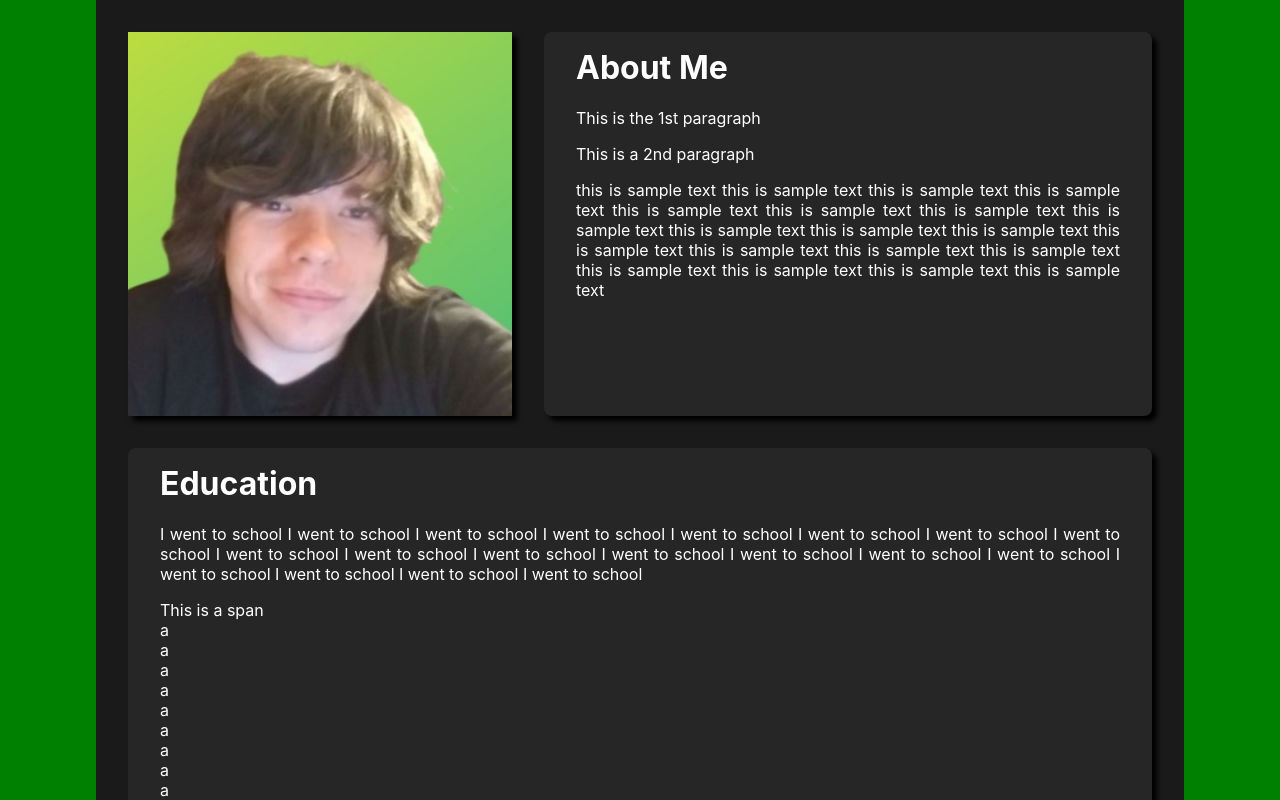
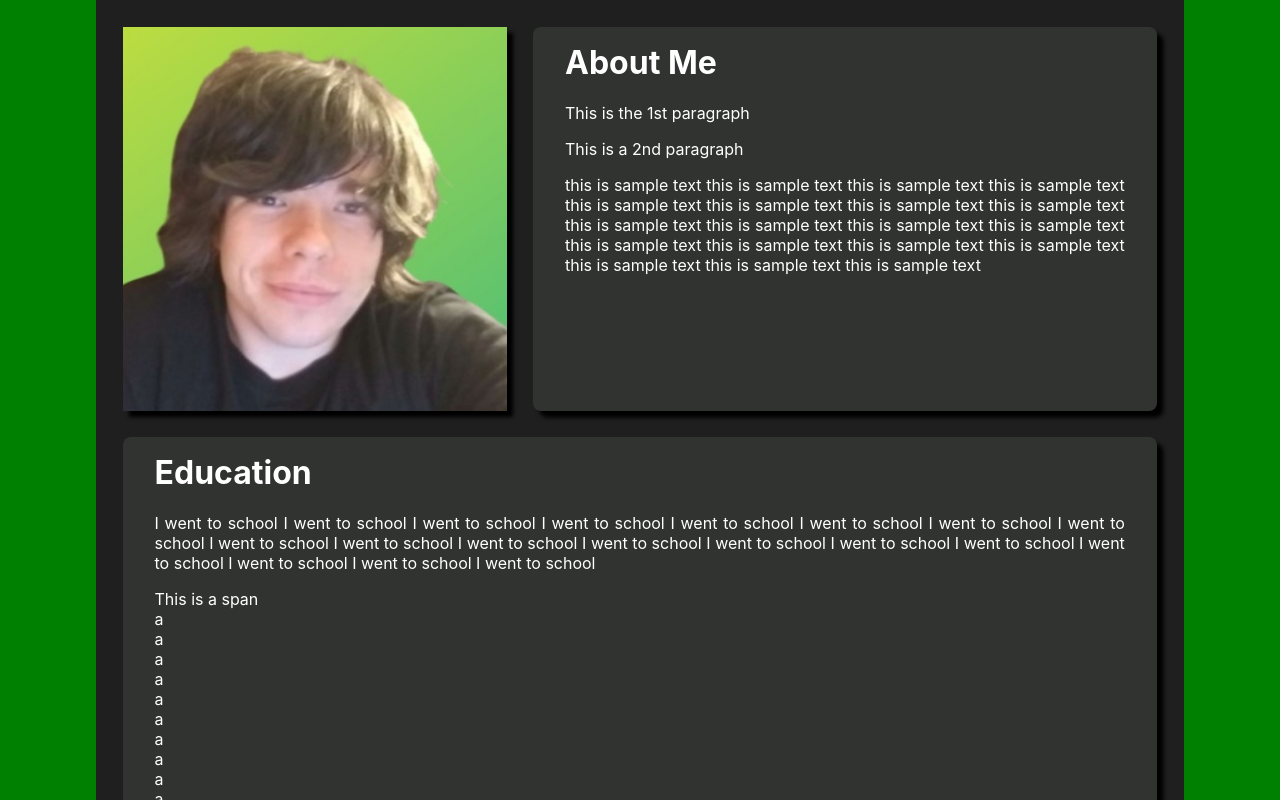
Before and after one commit to ydnamjs/personal-website, a React (Create React App) app: page / in a window 1280 px wide. Shown: the top 800 px of the page. Built offline with nearby package versions, Linux system fonts and the light colour scheme.

Commit message:
Fixed title elements breaking out of their parent containers and dried the panel border

```diff
--- a/src/about-me/AboutMe.css
+++ b/src/about-me/AboutMe.css
@@ -1,29 +1,31 @@
 :root {
-	--panel-background: #252625;
-	--panel-margins: 2rem;
+	--panel-background: #313331;
+	--panel-margins: 2.5%;
 }
 
 .panel-container {
 	position: relative;
 	padding-bottom: var(--panel-margins);
+	padding-right: var(--panel-margins);
 }
 
 .title-bar {
 	position: relative;
 	display: flex;
 	flex-wrap: wrap;
+	flex-direction: row;
 }
 
 .self-picture {
 	display: inline;
 
-	width: 24rem;
-	height: 24rem;
+	flex-basis: 24rem;
+
+	min-width: 0;
+	min-height: 0;
 
 	margin-left: var(--panel-margins);
 	margin-top: var(--panel-margins);
-
-	box-shadow: 5px 5px 5px black;
 
 	/* border-color: #1e5128;
 	border-width: 1rem;
@@ -32,15 +34,15 @@
 
 .title-text-box {
 	flex: 1;
-	display: inline;
-	min-width: 24rem;
+	flex-basis: 16rem;
+	min-width: 0;
+	max-width: 100%;
 }
 
 .panel {
 	max-width: 100%;
 
 	margin-top: var(--panel-margins);
-	margin-right: var(--panel-margins);
 	margin-left: var(--panel-margins);
 
 	padding-bottom: 1rem;
@@ -49,7 +51,6 @@
 	padding-right: 2rem;
 
 	border-radius: 0.5rem;
-	box-shadow: 5px 5px 5px black;
 
 	background-color: var(--panel-background);
 }
@@ -67,3 +68,7 @@
 	word-break: normal;
 	white-space: normal;
 }
+
+.shadow {
+	box-shadow: 0.8vh 0.8vh 0.5vh black;
+}
--- a/src/about-me/AboutMe.tsx
+++ b/src/about-me/AboutMe.tsx
@@ -6,8 +6,8 @@ export function AboutMe() {
 	return (
 		<div className="panel-container">
 			<div className="title-bar">
-				<img src={pictureOfMe} className="self-picture"></img>
-				<div className="title-text-box panel">
+				<img src={pictureOfMe} className="self-picture shadow"></img>
+				<div className="title-text-box panel shadow">
 					<h1>About Me</h1>
 					<p>This is the 1st paragraph</p>
 					<p>This is a 2nd paragraph</p>
@@ -21,7 +21,7 @@ export function AboutMe() {
 					</p>
 				</div>
 			</div>
-			<div className="panel">
+			<div className="panel shadow">
 				<h1>Education</h1>
 				<p>
 					I went to school I went to school I went to school I went to school I went to
--- a/src/main-panel/MainPanel.css
+++ b/src/main-panel/MainPanel.css
@@ -1,7 +1,7 @@
 .main-panel {
 	position: relative;
 	top: 0;
-	background-color: #191a19;
+	background-color: #1e1f1e;
 	color: white;
 	min-width: 75vw;
 	min-height: 100vh;
```
